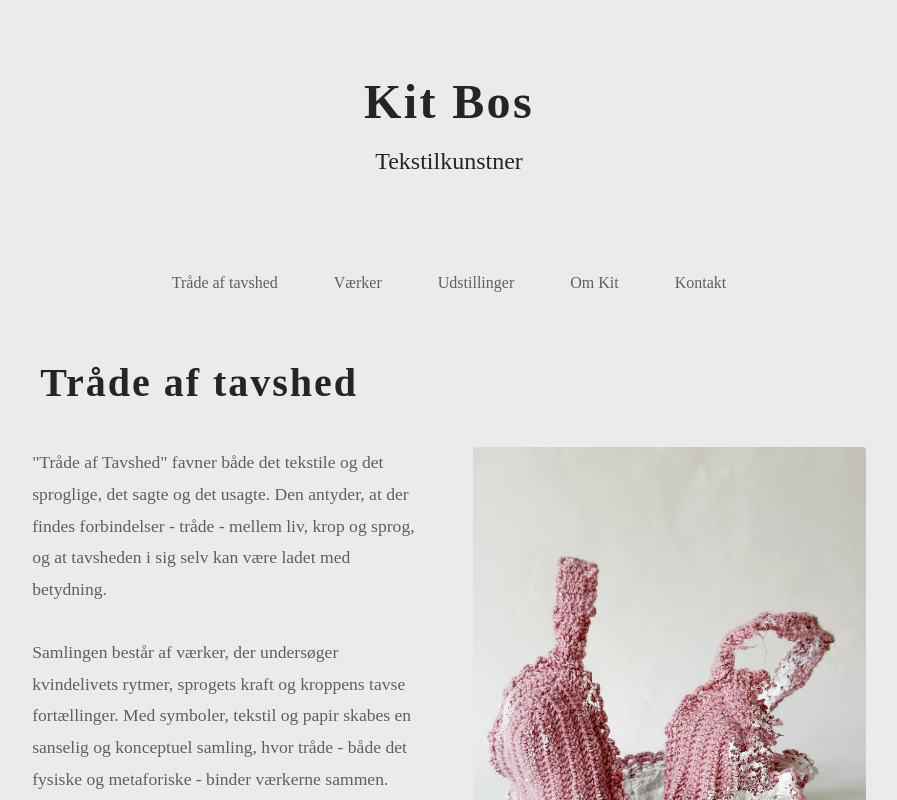
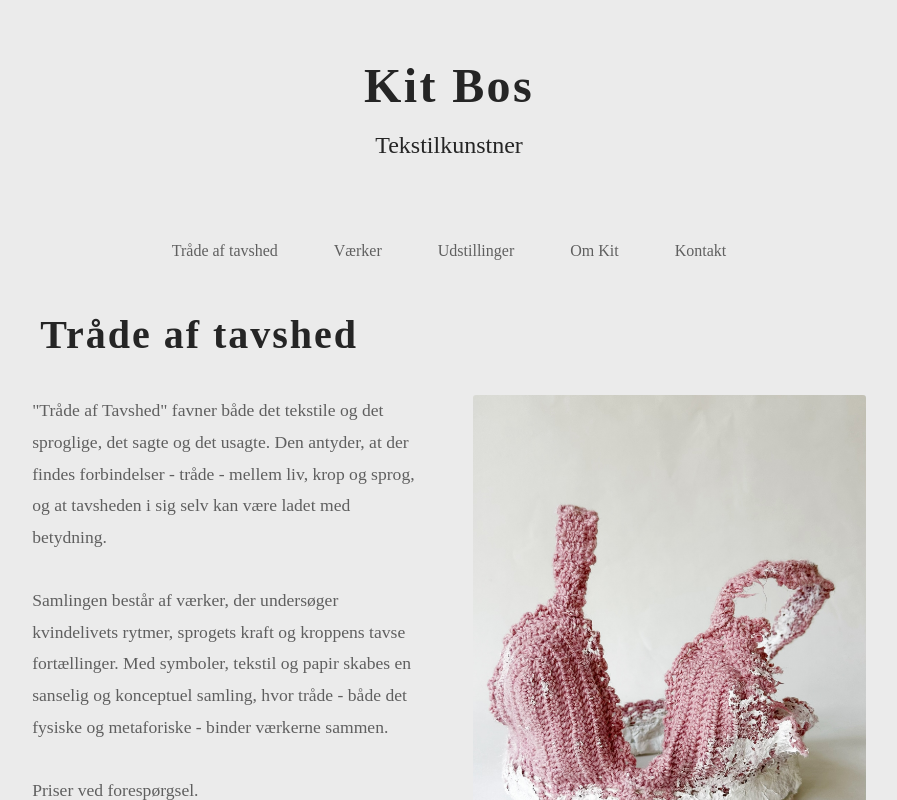
Before and after one commit to dab-code/Kb, a Nuxt app: page / in a window 1280 px wide. Shown: the top 800 px of the page, without its empty margins (191-1088 px from the left). Built offline with nearby package versions, Linux system fonts and the light colour scheme.

Commit message:
Add text and adjust spacing

```diff
--- a/app.vue
+++ b/app.vue
@@ -36,7 +36,7 @@ const content = [
       {
         header: null,
         type: "left-content",
-        text: `"Tråde af Tavshed" favner både det tekstile og det sproglige, det sagte og det usagte. Den antyder, at der findes forbindelser - tråde - mellem liv, krop og sprog, og at tavsheden i sig selv kan være ladet med betydning. <br><br>Samlingen består af værker, der undersøger kvindelivets rytmer, sprogets kraft og kroppens tavse fortællinger. Med symboler, tekstil og papir skabes en sanselig og konceptuel samling, hvor tråde - både det fysiske og metaforiske - binder værkerne sammen.`,
+        text: `"Tråde af Tavshed" favner både det tekstile og det sproglige, det sagte og det usagte. Den antyder, at der findes forbindelser - tråde - mellem liv, krop og sprog, og at tavsheden i sig selv kan være ladet med betydning. <br><br>Samlingen består af værker, der undersøger kvindelivets rytmer, sprogets kraft og kroppens tavse fortællinger. Med symboler, tekstil og papir skabes en sanselig og konceptuel samling, hvor tråde - både det fysiske og metaforiske - binder værkerne sammen.<br><br>Priser ved forespørgsel.`,
         list: null,
         image: {
           url: "/images/bh-1.jpeg",
@@ -204,7 +204,8 @@ Værket opstår i krydsfeltet mellem tekstil, skulptur og installation, og under
         type: "full-left",
         text: null,
         list: [
-          '2011 Forårsudstilling “Kunsten på første” i AKKC, Aalborg '
+          '2011 Forårsudstilling “Kunsten på første” i AKKC, Aalborg',
+          '2025 Censurerede udstilling på Dronninglund Kunstcenter'
         ],
         image: null
       },
@@ -215,9 +216,10 @@ Værket opstår i krydsfeltet mellem tekstil, skulptur og installation, og under
         list: [
           '2025 gruppeudstilling m. Lærke Bagger, Arken museum for samtidskunst',
           '2016 Det gamle rådhus, Aalborg',
+          '2011 Forårsudstilling “Kunsten på første” i AKKC, Aalborg ',
           '2010 Galleri Lykkegaard, Tversted',
-          'Galleri Århus',
-          'Bunderup ødekirke',
+          '2010 Galleri Århus',
+          '2010 Bunderup ødekirke',
           '2010 Knivholt hovedgaard, Frederikshavn',
           '2009 Kunst på Rådhuspladsen København',
           'Galleri Provence, Vadum',
@@ -242,7 +244,17 @@ Værket opstår i krydsfeltet mellem tekstil, skulptur og installation, og under
           '2010-2011 uddannet kulturarrangør'
         ],
         image: null
-      }
+      },
+      {
+        header: "Netværk",
+        type: "full-left",
+        text: null,
+        list: [
+          'Dansk tekstillaug',
+          'Nordic Textile Art'
+        ],
+        image: null
+      },
     ]
   },
   {
@@ -401,12 +413,12 @@ h3,
 h4,
 h5,
 h6 {
-  margin-bottom: 1rem;
+  margin-bottom: 0.75rem;
 }
 
 p {
   line-height: 1.7;
-  margin-bottom: 1.5rem;
+  margin-bottom: 1rem;
 }
 
 // Main container
@@ -417,11 +429,11 @@ p {
 
   // Header styles
   header {
-    margin: 3rem 0 4rem 0;
+    margin: 2rem 0 3rem 0;
     text-align: center;
 
     @include tablet {
-      margin: 4rem 0 5rem 0;
+      margin: 3rem 0 4rem 0;
     }
   }
 
@@ -458,11 +470,11 @@ p {
 
   section header {
     text-align: left;
-    margin-top: 1rem;
+    margin-top: 0.5rem;
     margin-bottom: 1rem;
 
     p {
-      margin-top: -1.5rem;
+      margin-top: -1rem;
     }
   }
 
@@ -513,7 +525,7 @@ p {
 
 // Navigation
 nav {
-  margin-bottom: 2rem;
+  margin-bottom: 1.5rem;
   text-align: center;
 
   ul {
@@ -562,16 +574,16 @@ nav {
   flex-direction: column;
   margin-left: 5%;
   max-width: 90%;
-  margin-bottom: 3rem;
+  margin-bottom: 1.5rem;
 
   @include tablet {
-    margin-bottom: 4rem;
+    margin-bottom: 2rem;
     margin-left: 10%;
     max-width: 80%;
   }
 
   @include desktop {
-    margin-bottom: 5rem;
+    margin-bottom: 2.5rem;
     margin-left: 15%;
     max-width: 70%;
   }
@@ -582,21 +594,21 @@ nav {
   display: flex;
   flex-direction: column;
   gap: 1.5rem;
-  margin-bottom: 3rem;
+  margin-bottom: 2rem;
   position: relative;
 
   @include tablet {
-    margin-bottom: 4rem;
+    margin-bottom: 2.5rem;
   }
 
   @include desktop {
-    margin-bottom: 5rem;
+    margin-bottom: 3rem;
   }
 
   // Content styles
   .content {
     order: 2;
-    padding: 1rem 0;
+    padding: 0.5rem 0;
 
     p {
       font-size: 0.9rem;
@@ -720,7 +732,7 @@ nav {
 
 // Footer
 footer.container {
-  margin: 4rem auto;
+  margin: 3rem auto 2rem auto;
   text-align: center;
   color: var(--text-color);
   opacity: 0.7;
```
